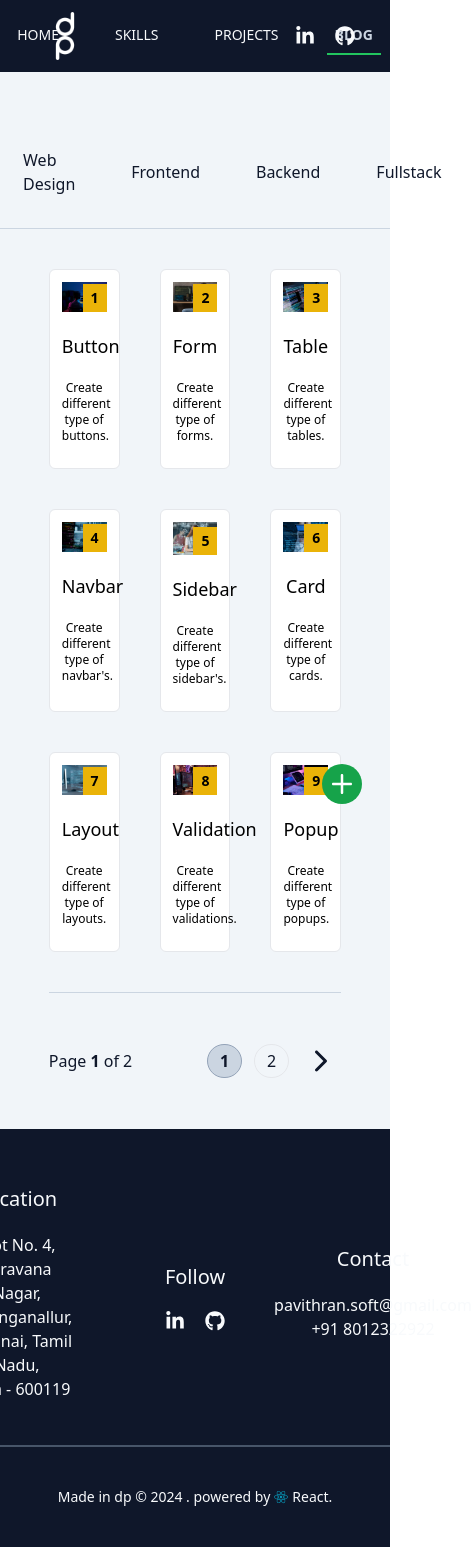
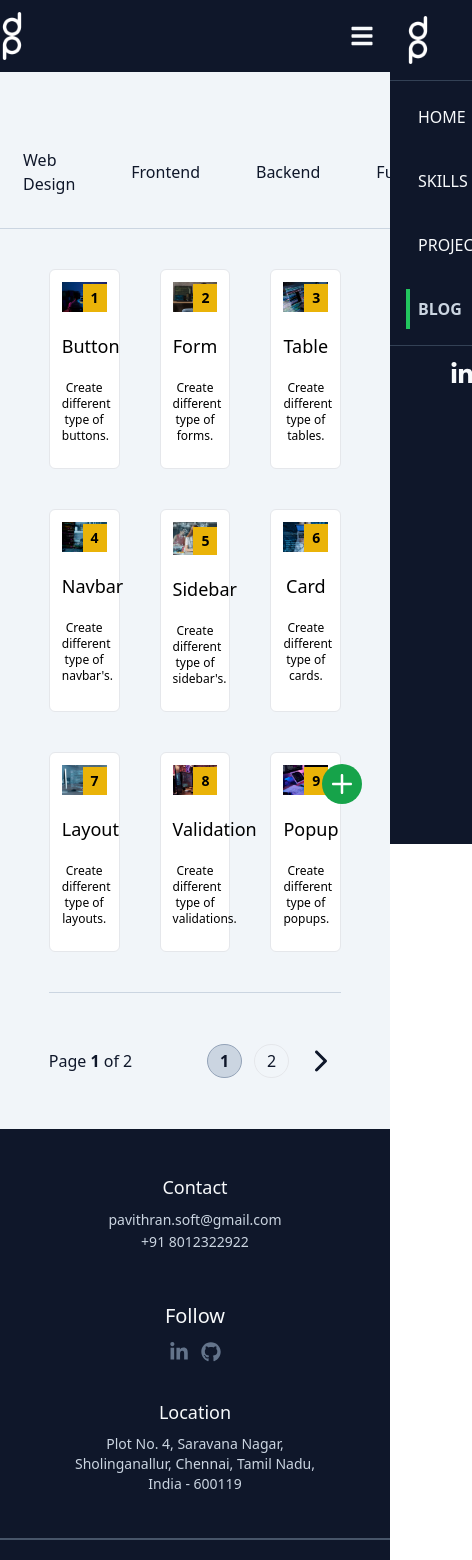
Before and after one commit to pavithransoft/pavi, a React (Vite) app: page /blog in a window 390 px wide. Shown: the top 1560 px of the page, 472 px wide, since content can reach past the window. Built offline with nearby package versions, Linux system fonts and the light colour scheme.

Commit message:
profile commit

```diff
--- a/src/components/Footer.jsx
+++ b/src/components/Footer.jsx
@@ -3,33 +3,33 @@ import { FaLinkedinIn, FaGithub, FaReact } from "react-icons/fa";
 const Footer = () => {
   return (
     <footer className="bg-slate-900 text-slate-50 grid place-items-center">
-      <section className="grid grid-cols-3 place-items-center gap-36 py-10 2xl:py-16">
-        <div className="font-light text-center">
-          <h2 className="text-xl 2xl:text-4xl font-medium py-4">Location</h2>
-          <p className="py-1 2xl:text-3xl 2xl:leading-relaxed">
+      <section className="grid sm:grid-cols-3 place-items-center gap-8 sm:gap-36 py-10 2xl:py-16">
+        <div className="order-3 font-light text-center">
+          <h2 className="text-lg 2xl:text-4xl font-medium py-1">Location</h2>
+          <p className="py-1 text-sm 2xl:text-3xl 2xl:leading-relaxed text-slate-300">
             Plot No. 4, Saravana Nagar, <br />
             Sholinganallur, Chennai, Tamil Nadu,
             <br />
             India - 600119
           </p>
         </div>
-        <div className="font-light text-center">
-          <h2 className="text-xl 2xl:text-4xl font-medium py-5">Follow</h2>
-          <p className="grid grid-cols-2 place-items-center gap-5">
+        <div className="order-2 font-light text-center">
+          <h2 className="text-xl 2xl:text-4xl font-medium py-3">Follow</h2>
+          <p className="grid grid-cols-2 place-items-center gap-1 text-slate-500">
             <FaLinkedinIn className="h-5 w-5 2xl:h-9 2xl:w-9 cursor-pointer" />
             <FaGithub className="h-5 w-5 2xl:h-9 2xl:w-9 cursor-pointer" />
           </p>
         </div>
-        <div className="font-light text-center">
-          <h2 className="text-xl 2xl:text-4xl font-medium py-4">Contact</h2>
-          <p className="py-1 2xl:text-3xl 2xl:leading-relaxed">
+        <div className="order-1 font-light text-center">
+          <h2 className="text-lg 2xl:text-4xl font-medium py-1">Contact</h2>
+          <p className="py-1 text-sm 2xl:text-3xl leading-relaxed 2xl:leading-relaxed text-slate-300">
             pavithran.soft@gmail.com <br />
             +91 8012322922
           </p>
         </div>
       </section>
       <hr className="border border-slate-600 w-full" />
-      <p className="flex items-center gap-1 font-thin text-sm 2xl:text-2xl p-10 2xl:p-14">
+      <p className="flex items-center gap-1 font-thin text-xs 2xl:text-2xl p-5 2xl:p-14">
         Made in dp &copy; 2024 . powered by
         <span>
           <FaReact className="fill-cyan-600" />
--- a/src/components/Navbar.jsx
+++ b/src/components/Navbar.jsx
@@ -1,5 +1,85 @@
+// import { Link, NavLink } from "react-router-dom";
+// import { FaLinkedinIn, FaGithub } from "react-icons/fa";
+// import { assets } from "../assets/assets";
+// import { useEffect, useState } from "react";
+
+// const menus = [
+//   {
+//     path: "/",
+//     name: "HOME",
+//   },
+//   {
+//     path: "/skills",
+//     name: "SKILLS",
+//   },
+//   {
+//     path: "/projects",
+//     name: "PROJECTS",
+//   },
+//   {
+//     path: "/blog",
+//     name: "BLOG",
+//   },
+// ];
+
+// const Navbar = () => {
+//   const [scrolled, setScrolled] = useState(false);
+
+//   useEffect(() => {
+//     const handleScroll = () => setScrolled(window.scrollY > 100);
+//     window.addEventListener("scroll", handleScroll);
+//     return () => window.removeEventListener("scroll", handleScroll);
+//   }, []);
+
+//   return (
+//     <nav
+//       className={`fixed top-0 transition-all duration-300 ease-in-out z-40 bg-slate-900 text-slate-50 grid grid-cols-3 place-items-center w-full ${
+//         scrolled ? "py-1 2xl:py-3 bg-opacity-60" : "py-3 2xl:py-7"
+//       }`}
+//     >
+//       <Link to="/">
+//         <div>
+//           <img
+//             src={assets.d}
+//             alt="Developer"
+//             className="h-6 w-6 2xl:w-9 2xl:h-9 cursor-pointer"
+//           />
+//           <img
+//             src={assets.p}
+//             alt="Pavithran"
+//             className="h-6 w-6 2xl:w-9 2xl:h-9 cursor-pointer"
+//           />
+//         </div>
+//       </Link>
+//       <div className="flex items-center gap-10 text-sm">
+//         {menus.map((menu, index) => (
+//           <NavLink
+//             key={index}
+//             to={menu.path}
+//             className={({ isActive }) =>
+//               `select-none p-2 duration-300 border-b-2 2xl:border-b-4 2xl:text-2xl ${
+//                 isActive
+//                   ? "font-bold text-slate-300 border-green-500"
+//                   : "font-light border-transparent hover:border-red-500"
+//               }`
+//             }
+//           >
+//             {menu.name}
+//           </NavLink>
+//         ))}
+//       </div>
+//       <div className="grid grid-cols-2 gap-5">
+//         <FaLinkedinIn className="h-5 w-5 2xl:h-8 2xl:w-8" />
+//         <FaGithub className="h-5 w-5 2xl:h-8 2xl:w-8" />
+//       </div>
+//     </nav>
+//   );
+// };
+
+// export default Navbar;
+
 import { Link, NavLink } from "react-router-dom";
-import { FaLinkedinIn, FaGithub } from "react-icons/fa";
+import { FaLinkedinIn, FaGithub, FaBars } from "react-icons/fa";
 import { assets } from "../assets/assets";
 import { useEffect, useState } from "react";
 
@@ -24,6 +104,7 @@ const menus = [
 
 const Navbar = () => {
   const [scrolled, setScrolled] = useState(false);
+  const [isSidebarOpen, setIsSidebarOpen] = useState(false);
 
   useEffect(() => {
     const handleScroll = () => setScrolled(window.scrollY > 100);
@@ -31,9 +112,14 @@ const Navbar = () => {
     return () => window.removeEventListener("scroll", handleScroll);
   }, []);
 
+  const toggleSidebar = () => {
+    setIsSidebarOpen(!isSidebarOpen);
+  };
+
   return (
+    <>
       <nav
-      className={`fixed top-0 transition-all duration-300 ease-in-out z-40 bg-slate-900 text-slate-50 grid grid-cols-3 place-items-center w-full ${
+        className={`fixed top-0 transition-all duration-300 ease-in-out z-40 bg-slate-900 text-slate-50 grid grid-cols-2 items-center w-full ${
           scrolled ? "py-1 2xl:py-3 bg-opacity-60" : "py-3 2xl:py-7"
         }`}
       >
@@ -51,7 +137,7 @@ const Navbar = () => {
             />
           </div>
         </Link>
-      <div className="flex items-center gap-10 text-sm">
+        <div className="hidden md:flex items-center gap-10 text-sm">
           {menus.map((menu, index) => (
             <NavLink
               key={index}
@@ -68,11 +154,74 @@ const Navbar = () => {
             </NavLink>
           ))}
         </div>
-      <div className="grid grid-cols-2 gap-5">
+        <div className="hidden md:grid grid-cols-2 gap-5">
           <FaLinkedinIn className="h-5 w-5 2xl:h-8 2xl:w-8" />
           <FaGithub className="h-5 w-5 2xl:h-8 2xl:w-8" />
         </div>
+        <div className="md:hidden flex justify-end w-full px-4">
+          <FaBars className="h-6 w-6 cursor-pointer" onClick={toggleSidebar} />
+        </div>
       </nav>
+
+      {/* Sidebar */}
+      <div
+        className={`fixed top-0 right-0 h-full w-64 bg-slate-900 text-slate-50 transform ${
+          isSidebarOpen ? "translate-x-0" : "translate-x-full"
+        } transition-transform duration-300 ease-in-out z-50`}
+      >
+        <div className="flex justify-between p-4 border-b border-slate-700">
+          <Link to="/">
+            <div>
+              <img
+                src={assets.d}
+                alt="Developer"
+                className="h-6 w-6 cursor-pointer"
+              />
+              <img
+                src={assets.p}
+                alt="Pavithran"
+                className="h-6 w-6 cursor-pointer"
+              />
+            </div>
+          </Link>
+          <button
+            className="text-2xl focus:outline-none"
+            onClick={toggleSidebar}
+          >
+            &times;
+          </button>
+        </div>
+        <div className="flex flex-col gap-6 p-4">
+          {menus.map((menu, index) => (
+            <NavLink
+              key={index}
+              to={menu.path}
+              onClick={toggleSidebar}
+              className={({ isActive }) =>
+                `select-none p-2 duration-300 border-l-4 ${
+                  isActive
+                    ? "font-bold text-slate-300 border-green-500"
+                    : "font-light border-transparent hover:border-red-500"
+                }`
+              }
+            >
+              {menu.name}
+            </NavLink>
+          ))}
+        </div>
+        <div className="flex justify-around p-4 border-t border-slate-700">
+          <FaLinkedinIn className="h-6 w-6 cursor-pointer" />
+          <FaGithub className="h-6 w-6 cursor-pointer" />
+        </div>
+      </div>
+      {/* Sidebar Overlay */}
+      {isSidebarOpen && (
+        <div
+          className="fixed inset-0 bg-black bg-opacity-50 z-40"
+          onClick={toggleSidebar}
+        ></div>
+      )}
+    </>
   );
 };
 
```
Lines whose indentation alone changed are shown as unchanged.
